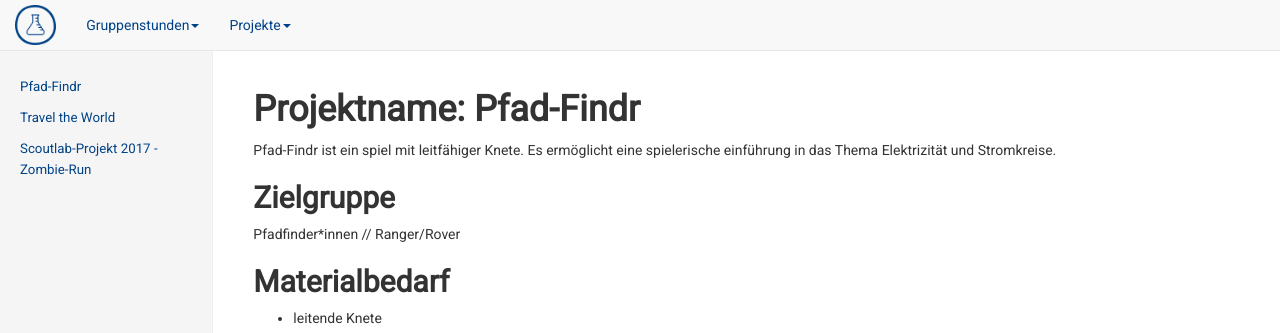
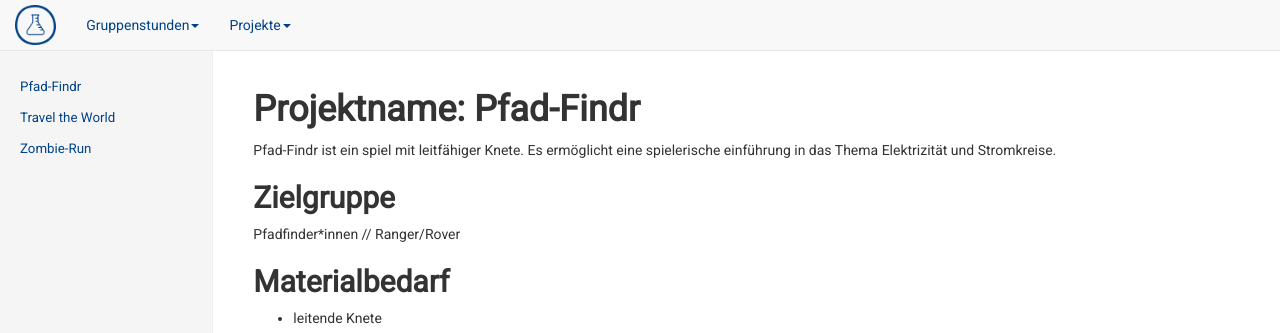
Before and after one commit to vcp-scoutlab/vcp-scoutlab.github.io, a Jekyll site: the page built from scoutlab-2017/pfad-findr/pfad-findr.md, in a window 1280 px wide. Shown: the top 333 px of the page. Built offline with Jekyll 4.4.1, drawn with Linux system fonts in a browser that asks for light colours; some of the changed lines change nothing that is shown.

Commit message:
Fixed navigation

```diff
--- a/scoutlab-2017/zombie-run/zombie-run.md
+++ b/scoutlab-2017/zombie-run/zombie-run.md
@@ -1,10 +1,12 @@
 ---
 layout: multipage
 title: Scoutlab-Projekt 2017 - Zombie-Run
+navtitle: Zombie-Run
 category: Scoutlab-Projekt 2017
 permalink: /scoutlab-2017/zombie-run
-nav: true
+subdir: scoutlab-2017
 ---
+
 # Projektname: Zombie-Run
 
 ![https://pixabay.com/de/horror-zombie-geister-gruselig-1848697/](images/horror.jpg)
```
